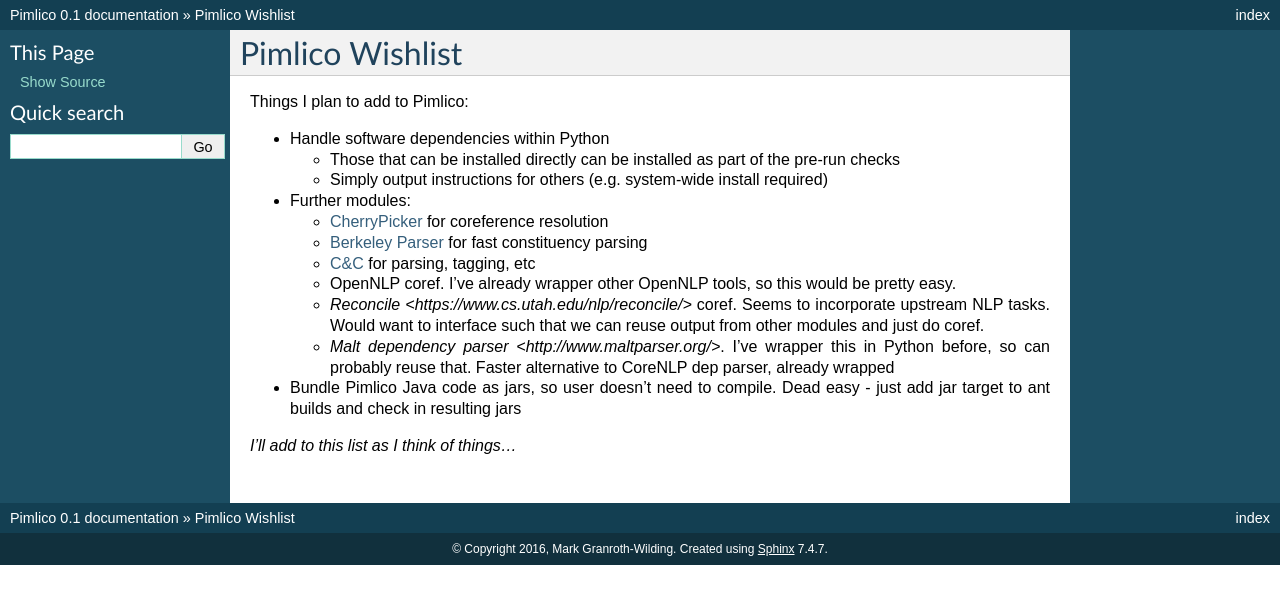
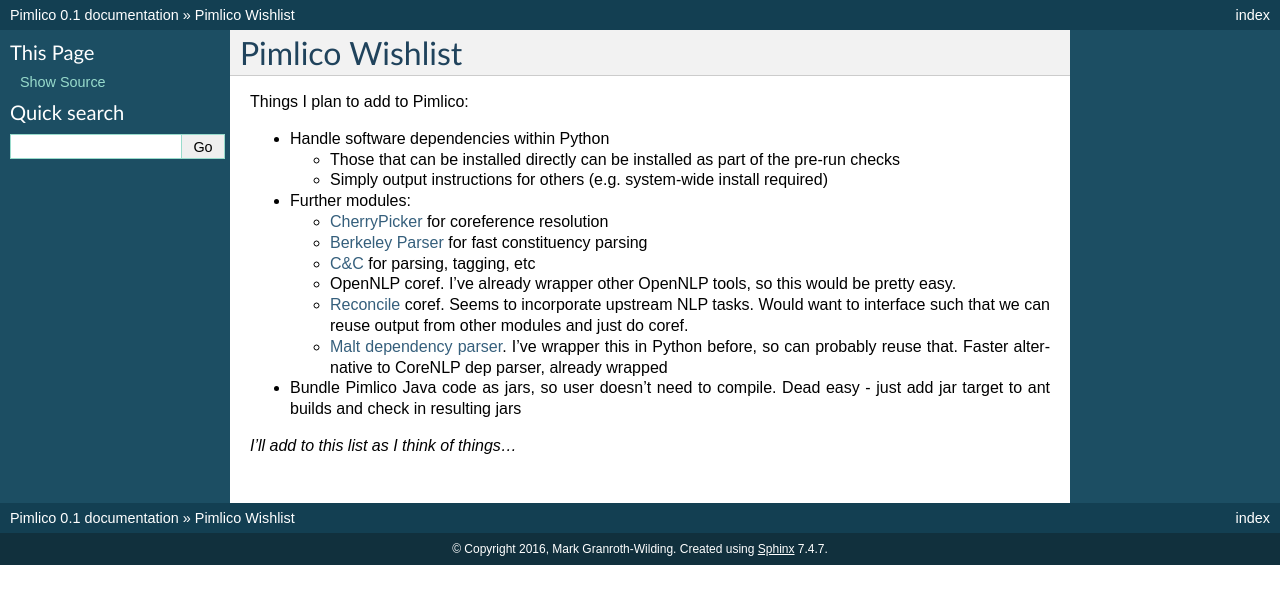
Before and after one commit to markgw/pimlico, a Sphinx documentation site: the page built from docs/wishlist.rst, in a window 1280 px wide. Shown: the top 604 px of the page. Built offline with Sphinx 7.4.7, drawn with Linux system fonts in a browser that asks for light colours; formulas are drawn with MathJax 3.

Commit message:
Tiny doc fixes

```diff
--- a/docs/wishlist.rst
+++ b/docs/wishlist.rst
@@ -16,9 +16,9 @@
   - :doc:`Berkeley Parser <plans/berkeley>` for fast constituency parsing
   - :doc:`C&C <plans/candc>` for parsing, tagging, etc
   - OpenNLP coref. I've already wrapper other OpenNLP tools, so this would be pretty easy.
-  - `Reconcile <https://www.cs.utah.edu/nlp/reconcile/>` coref. Seems to incorporate upstream NLP tasks. Would want
+  - `Reconcile <https://www.cs.utah.edu/nlp/reconcile/>`_ coref. Seems to incorporate upstream NLP tasks. Would want
     to interface such that we can reuse output from other modules and just do coref.
-  - `Malt dependency parser <http://www.maltparser.org/>`. I've wrapper this in Python before, so can probably reuse
+  - `Malt dependency parser <http://www.maltparser.org/>`_. I've wrapper this in Python before, so can probably reuse
     that. Faster alternative to CoreNLP dep parser, already wrapped
 
 - Bundle Pimlico Java code as jars, so user doesn't need to compile. Dead easy - just add jar target to ant
```
